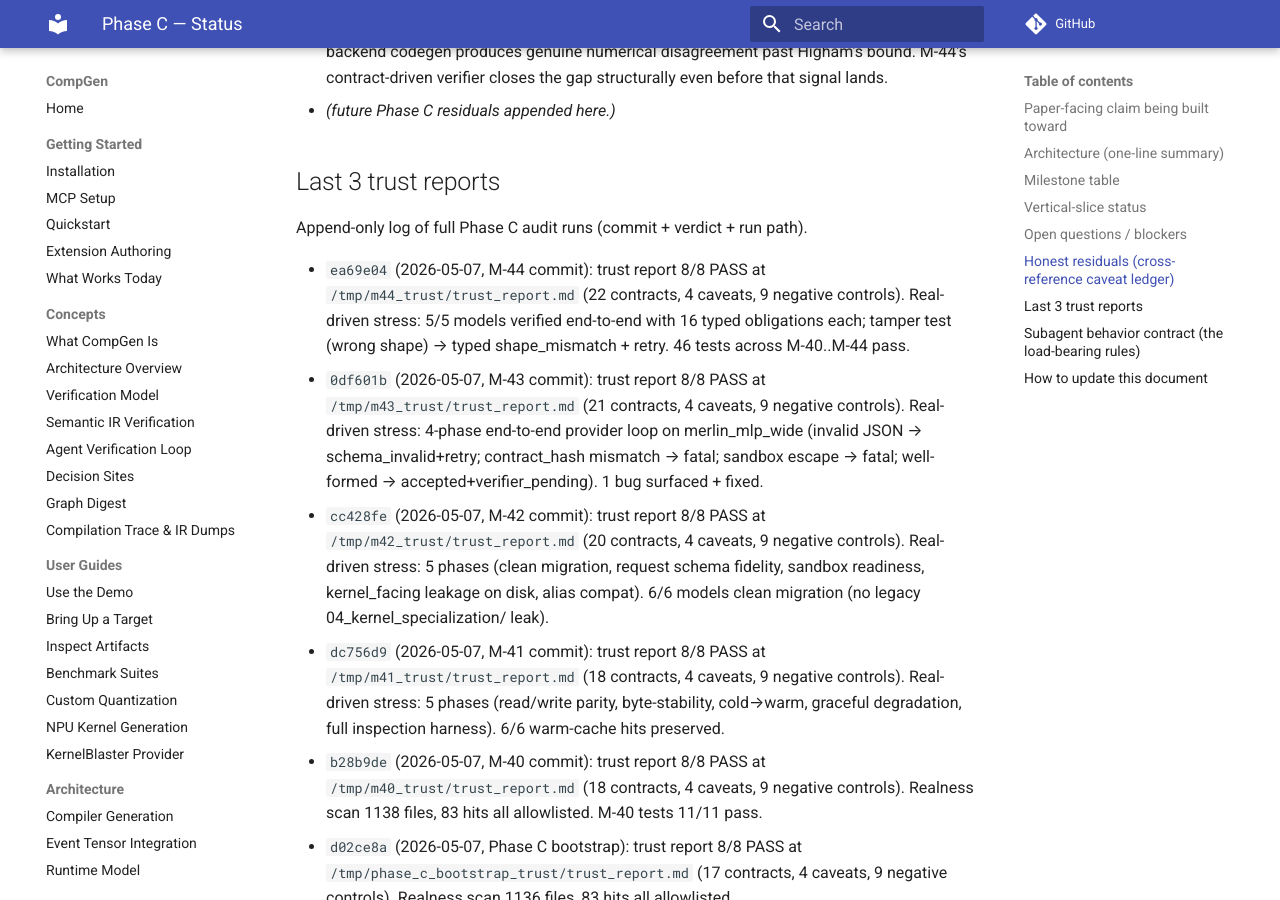
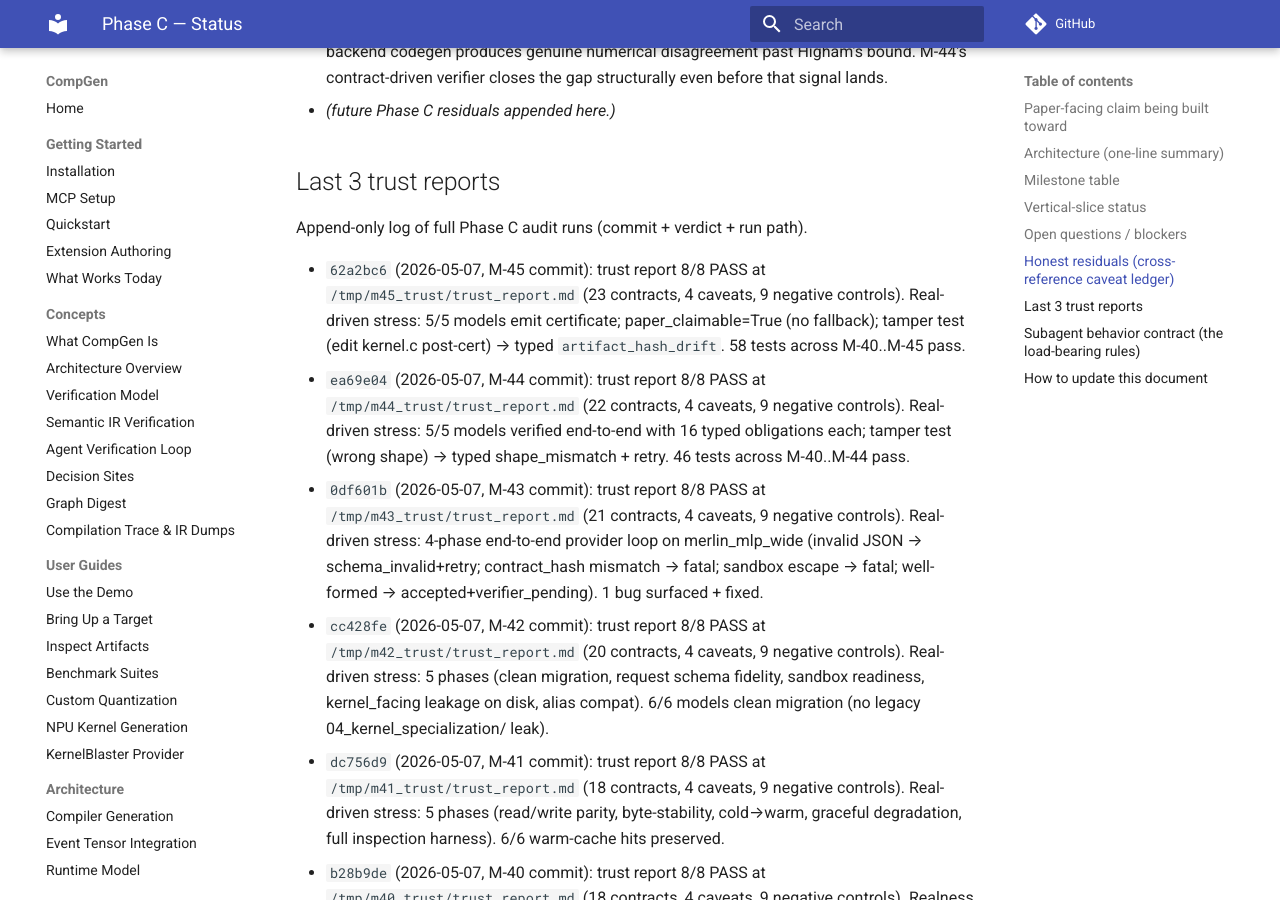
Before and after one commit to copparihollmann/RuntimeCompGen, an MkDocs documentation site: the page built from docs/phase_c_status.md, in a window 1280 px wide and 900 px high, scrolled down 4544 px. Built offline with MkDocs 1.6.1 and Material for MkDocs 9.7.7, drawn with Linux system fonts in a browser that asks for light colours; comment, search, counter and statistics services are not loaded; some of the changed text lies outside the part shown.

Commit message:
docs(phase_c): M-45 → status doc backfilled with commit hash + trust report

```diff
--- a/docs/phase_c_status.md
+++ b/docs/phase_c_status.md
@@ -1,6 +1,6 @@
 # Phase C — Status
 
-_Last updated: 2026-05-07_  ·  _Current head: `ea69e04`_  ·  _Trust report: `/tmp/m44_trust/trust_report.md` (8/8 PASS at `0df601b`, 22 contracts)_
+_Last updated: 2026-05-07_  ·  _Current head: `62a2bc6`_  ·  _Trust report: `/tmp/m45_trust/trust_report.md` (8/8 PASS at `ea69e04`, 23 contracts)_
 
 This is the canonical Phase C tracker. Every Phase C milestone's done
 condition includes updating this document with the new commit hash,
@@ -48,7 +48,7 @@
 | M-42  | Kernel-codegen task emitter (supersedes M-39) | complete    | `cc428fe` | `python/compgen/graph_compilation/kernel_codegen.py`, `kernel_specialization.py` (deprecated shim), `run.py` + `__main__.py` (boundary + flag), `tests/graph_compilation/test_kernel_codegen_request.py`, `docs/realness/m42_kernel_codegen_task.yaml` | 23 (M-40+M-42), 6/6 models clean migration (no legacy dir leak), 5-phase real-driven stress green |
 | M-43  | Provider response schema + commit tool + 4 MCP tools | complete | `0df601b` | `python/compgen/graph_compilation/kernel_codegen_response.py`, `python/compgen/mcp/tools/kernel_codegen.py`, `tests/graph_compilation/test_kernel_codegen_response.py`, `docs/realness/m43_provider_response.yaml` | 14 (M-43), real-driven 4-phase end-to-end provider loop on merlin_mlp_wide (1 bug surfaced + fixed) |
 | M-44  | Contract-driven verifier checklist (LOAD-BEARING) | complete | `ea69e04` | `python/compgen/kernels/contract_verifier.py`, `graph_compilation/kernel_codegen_response.py` (M-44 hook + reconstruct_contract), `tests/kernels/test_contract_verifier.py`, `docs/realness/m44_contract_driven_verifier.yaml` | 12 (M-44), 46 across M-40..M-44, real-driven stress: 5/5 models verified end-to-end, tampered shape correctly typed |
-| M-45  | Kernel certificate                            | complete    | _pending_ | `python/compgen/kernels/kernel_certificate.py`, `graph_compilation/kernel_codegen_response.py` (M-45 hook on verified path), `mcp/tools/kernel_codegen.py` (inspect surfaces cert + validation), `tests/kernels/test_kernel_certificate.py`, `docs/realness/m45_kernel_certificate.yaml` | 12 (M-45) + 46 from M-40..M-44 (58 total kernel-track tests), 5/5 models emit cert + validate; tamper → typed artifact_hash_drift |
+| M-45  | Kernel certificate                            | complete    | `62a2bc6` | `python/compgen/kernels/kernel_certificate.py`, `graph_compilation/kernel_codegen_response.py` (M-45 hook on verified path), `mcp/tools/kernel_codegen.py` (inspect surfaces cert + validation), `tests/kernels/test_kernel_certificate.py`, `docs/realness/m45_kernel_certificate.yaml` | 12 (M-45) + 46 from M-40..M-44 (58 total kernel-track tests), 5/5 models emit cert + validate; tamper → typed artifact_hash_drift |
 | M-46  | Plan ↔ certified-kernels link                 | planned     | —       | —                                                                                     | —          |
 | M-47  | Python SYNC plan executor                     | planned     | —       | —                                                                                     | —          |
 | M-48  | Runtime plan assertions                       | planned     | —       | —                                                                                     | —          |
@@ -79,6 +79,7 @@
 
 Append-only log of full Phase C audit runs (commit + verdict + run path).
 
+- `62a2bc6` (2026-05-07, M-45 commit): trust report 8/8 PASS at `/tmp/m45_trust/trust_report.md` (23 contracts, 4 caveats, 9 negative controls). Real-driven stress: 5/5 models emit certificate; paper_claimable=True (no fallback); tamper test (edit kernel.c post-cert) → typed `artifact_hash_drift`. 58 tests across M-40..M-45 pass.
 - `ea69e04` (2026-05-07, M-44 commit): trust report 8/8 PASS at `/tmp/m44_trust/trust_report.md` (22 contracts, 4 caveats, 9 negative controls). Real-driven stress: 5/5 models verified end-to-end with 16 typed obligations each; tamper test (wrong shape) → typed shape_mismatch + retry. 46 tests across M-40..M-44 pass.
 - `0df601b` (2026-05-07, M-43 commit): trust report 8/8 PASS at `/tmp/m43_trust/trust_report.md` (21 contracts, 4 caveats, 9 negative controls). Real-driven stress: 4-phase end-to-end provider loop on merlin_mlp_wide (invalid JSON → schema_invalid+retry; contract_hash mismatch → fatal; sandbox escape → fatal; well-formed → accepted+verifier_pending). 1 bug surfaced + fixed.
 - `cc428fe` (2026-05-07, M-42 commit): trust report 8/8 PASS at `/tmp/m42_trust/trust_report.md` (20 contracts, 4 caveats, 9 negative controls). Real-driven stress: 5 phases (clean migration, request schema fidelity, sandbox readiness, kernel_facing leakage on disk, alias compat). 6/6 models clean migration (no legacy 04_kernel_specialization/ leak).
```
